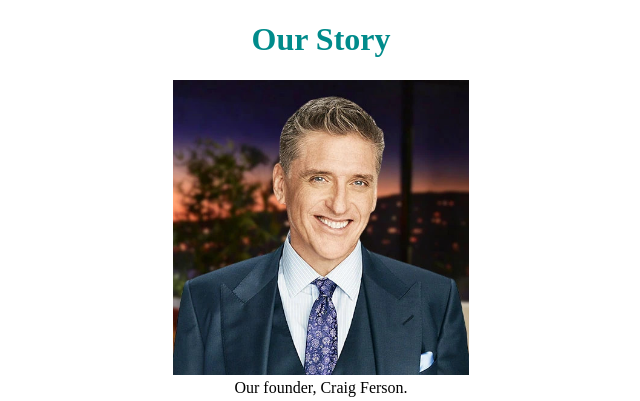
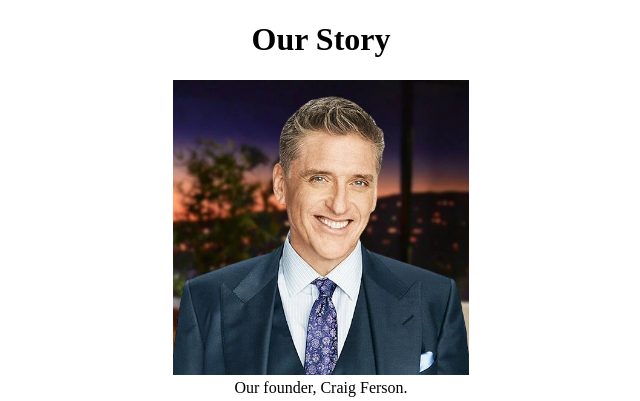
Before and after one commit to kbb306/ConCom, a PHP site: page /about.html in a window 1280 px wide. Shown: the top 401 px of the page, without its empty margins (319-959 px from the left). Run offline with PHP 8.4, Linux system fonts and the light colour scheme.

Commit message:
Removed color property from h1 ruleset.

```diff
--- a/css/styles.css
+++ b/css/styles.css
@@ -22,7 +22,6 @@
 
   h1 {
     text-align: center;
-    color: darkcyan;
   }
 
   figure {
```
